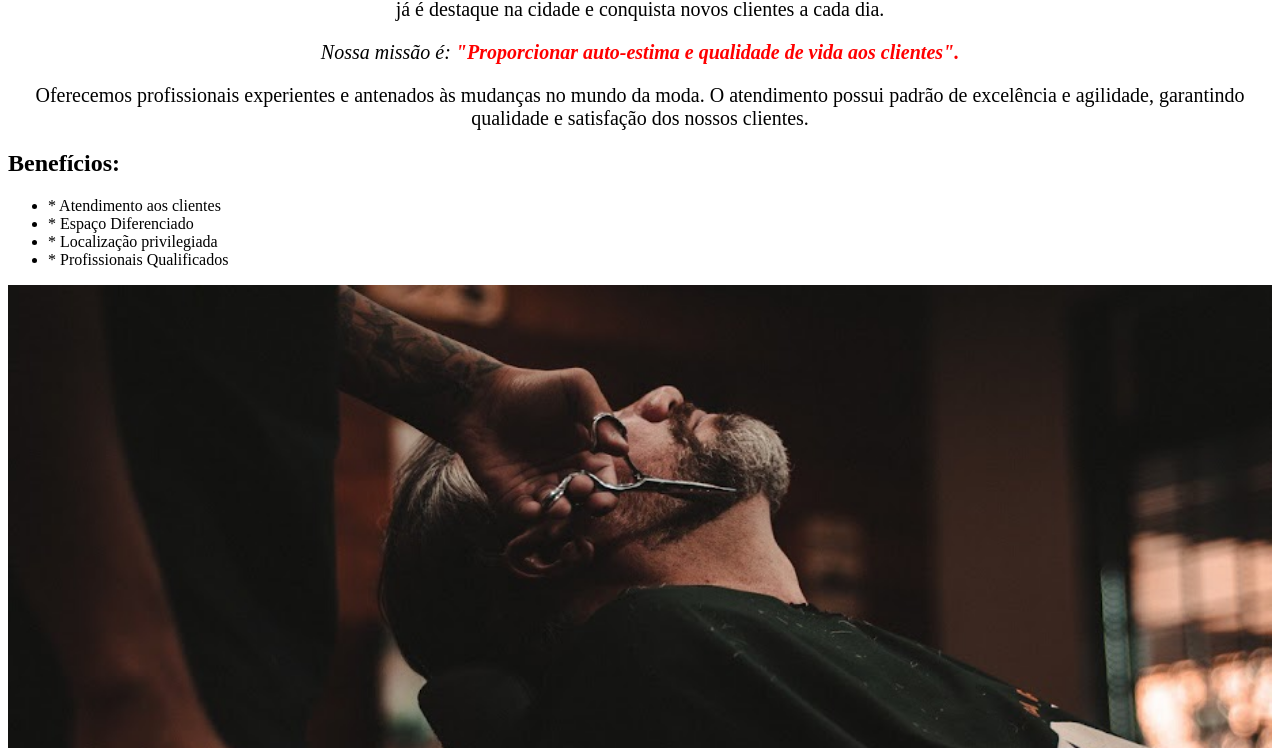
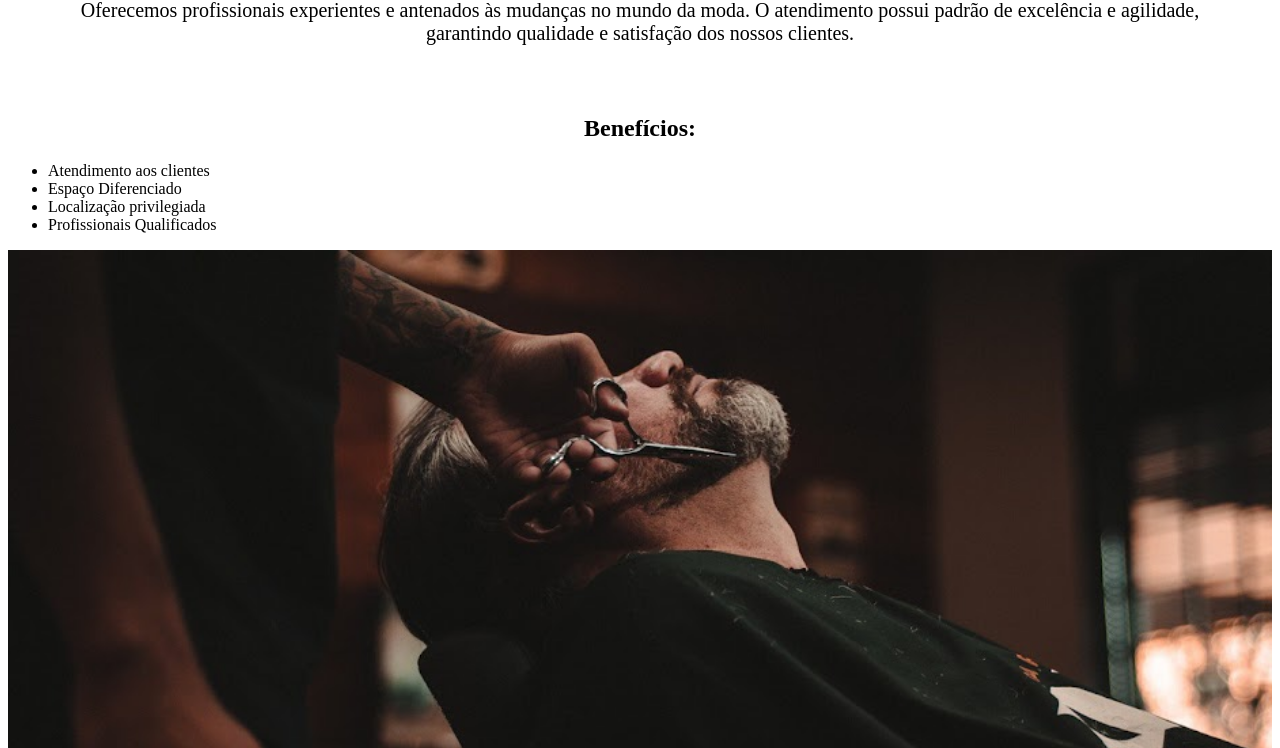
Before and after one commit to Alezinwop/primeiro-repositorio, a plain HTML site: page index.html in a window 1280 px wide. Shown: the part 706-1454 px from the top of the page. Drawn offline with Linux system fonts and the light colour scheme.

Commit message:
Aula 5 30/10 1

```diff
--- a/index.html
+++ b/index.html
@@ -8,9 +8,8 @@
     <link rel="stylesheet" href="style.css">
 
 </head>
+
 <body>
-    <h1> Alexandre Tavares </h1>
-    <p> Alô Mundoooo!!! </p>
 
     <img src="img/banner.jpg" alt="Banner da Barbearia">
 
@@ -32,10 +31,10 @@
         <h2>  Benefícios: </h2>
 
         <ul>
-            <li> * Atendimento aos clientes </li>
-            <li> * Espaço Diferenciado  </li>
-            <li> * Localização privilegiada </li>
-            <li> * Profissionais Qualificados</li>
+            <li>  Atendimento aos clientes </li>
+            <li>  Espaço Diferenciado  </li>
+            <li>  Localização privilegiada </li>
+            <li>  Profissionais Qualificados</li>
         </ul>
 
         <img src="img/beneficios.jpg" alt="imagem Benefícios"   class="imagembenfícios" >
--- a/style.css
+++ b/style.css
@@ -1,14 +1,20 @@
 body {
-    background-color: rgb(255, 255, 255);
+
 }
 
 img {
     width: 100%;
 }
 
+.apresentacao{
+    background: #FFFFFF;
+    padding: 30px;
+}
+
 h1 {
     text-align: center;
 }
+
 p {
     text-align: center;
     font-size: 20px;
@@ -17,3 +23,12 @@ p {
 em strong {
     color: red;
 }
+
+.beneficios {
+    background: #FFFFFF;
+    padding: 20px;
+}
+
+h2 {
+    text-align: center;
+}
```
